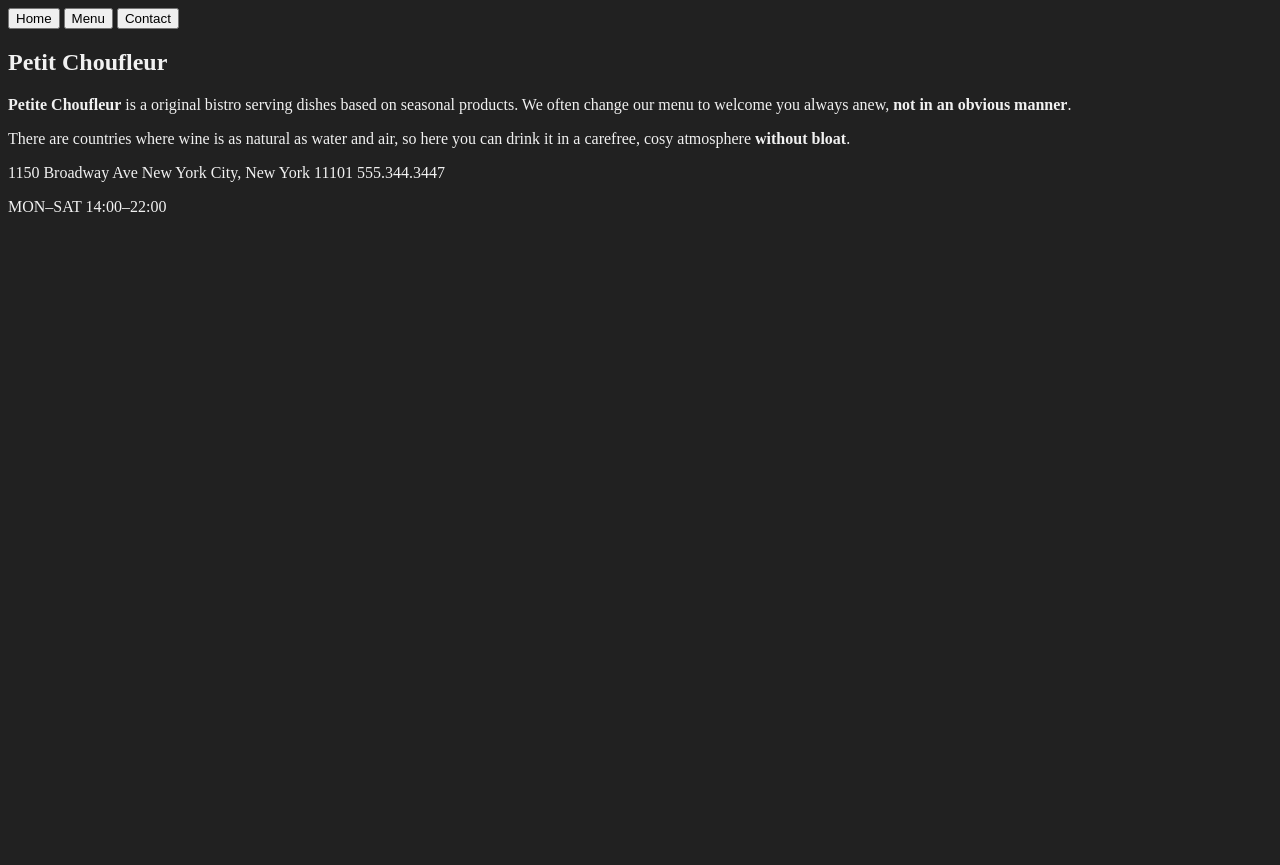
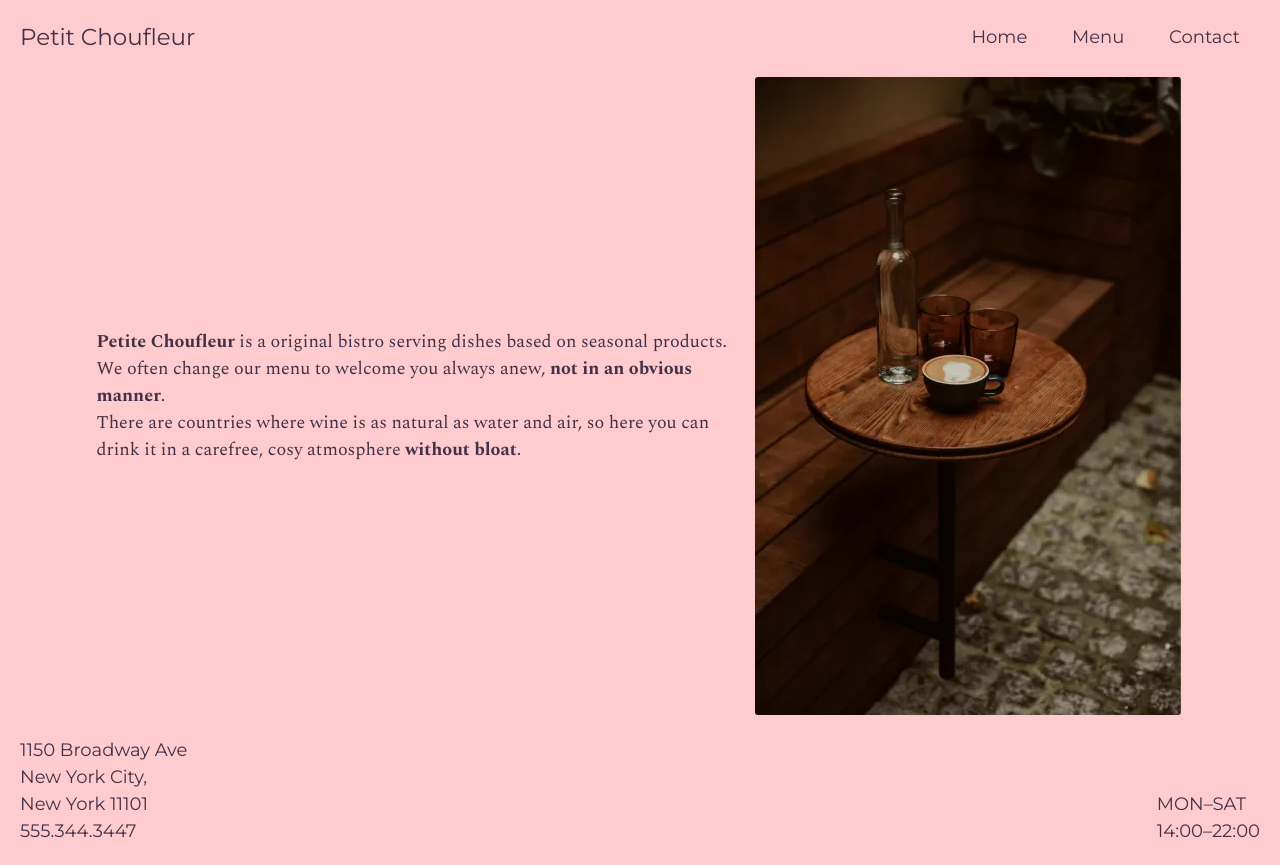
Before and after one commit to AntonyOtero/petit-choufleur, a website built with webpack: page src/template.html in a window 1280 px wide. Before the commit the page ends 800 px from the top, so only its background shows below. Built offline with nearby package versions, Linux system fonts and the light colour scheme.

Commit message:
feature: Add home page

```diff
--- /dev/null
+++ b/src/brictson-reset.css
@@ -0,0 +1,24 @@
+@import "modern-normalize";
+
+:root {
+  line-height: 1.5;
+}
+
+h1, h2, h3, h4, h5, figure, p, ol, ul {
+  margin: 0;
+}
+
+ol[role="list"], ul[role="list"] {
+  list-style: none;
+  padding-inline: 0;
+}
+
+h1, h2, h3, h4, h5 {
+  font-size: inherit;
+  font-weight: inherit;
+}
+
+img {
+  display: block;
+  max-inline-size: 100%;
+}
--- /dev/null
+++ b/src/components/home/home.css
@@ -0,0 +1,10 @@
+#home {
+    display: flex;
+    align-items: center;
+    font-family: Spectral;
+}
+
+.cover-image {
+    border: 2px solid transparent;
+    border-radius: 5px;
+}
--- a/src/components/home/home.js
+++ b/src/components/home/home.js
@@ -1,12 +1,17 @@
+import Cover from "../../images/cover.webp";
+
+import "./home.css";
+
 const home = () => {
     const Component = document.createElement("section");
-    const Title = document.createElement("h1");
     const About = document.createElement("div");
+    const CoverImage = new Image();
 
     Component.setAttribute("id", "home");
     About.setAttribute("id", "about");
+    CoverImage.classList.add("cover-image");
+    CoverImage.src = Cover;
 
-    Title.textContent = "Petit Choufleur";
     About.innerHTML = `
         <p>
             <strong>Petite Choufleur</strong> is a original bistro serving dishes based on seasonal products. We often change our menu to welcome you always anew,  <strong>not in an obvious manner</strong>.
@@ -16,8 +21,8 @@ const home = () => {
         </p>
     `
 
-    Component.append(Title);
-    Component.append(About);
+    Component.appendChild(About);
+    Component.appendChild(CoverImage);
 
     return Component;
 }
--- a/src/index.js
+++ b/src/index.js
@@ -1,4 +1,5 @@
 import { home } from "./components/home/home";
+
 import "./styles.css";
 
 const Content = document.querySelector("#content");
--- /dev/null
+++ b/src/modern-normalize.css
@@ -0,0 +1,223 @@
+/*! modern-normalize v3.0.1 | MIT License | https://github.com/sindresorhus/modern-normalize */
+
+/*
+Document
+========
+*/
+
+/**
+Use a better box model (opinionated).
+*/
+
+*,
+::before,
+::after {
+	box-sizing: border-box;
+}
+
+/**
+1. Improve consistency of default fonts in all browsers. (https://github.com/sindresorhus/modern-normalize/issues/3)
+2. Correct the line height in all browsers.
+3. Prevent adjustments of font size after orientation changes in iOS.
+4. Use a more readable tab size (opinionated).
+*/
+
+html {
+	font-family:
+		system-ui,
+		'Segoe UI',
+		Roboto,
+		Helvetica,
+		Arial,
+		sans-serif,
+		'Apple Color Emoji',
+		'Segoe UI Emoji'; /* 1 */
+	line-height: 1.15; /* 2 */
+	-webkit-text-size-adjust: 100%; /* 3 */
+	tab-size: 4; /* 4 */
+}
+
+/*
+Sections
+========
+*/
+
+/**
+Remove the margin in all browsers.
+*/
+
+body {
+	margin: 0;
+}
+
+/*
+Text-level semantics
+====================
+*/
+
+/**
+Add the correct font weight in Chrome and Safari.
+*/
+
+b,
+strong {
+	font-weight: bolder;
+}
+
+/**
+1. Improve consistency of default fonts in all browsers. (https://github.com/sindresorhus/modern-normalize/issues/3)
+2. Correct the odd 'em' font sizing in all browsers.
+*/
+
+code,
+kbd,
+samp,
+pre {
+	font-family:
+		ui-monospace,
+		SFMono-Regular,
+		Consolas,
+		'Liberation Mono',
+		Menlo,
+		monospace; /* 1 */
+	font-size: 1em; /* 2 */
+}
+
+/**
+Add the correct font size in all browsers.
+*/
+
+small {
+	font-size: 80%;
+}
+
+/**
+Prevent 'sub' and 'sup' elements from affecting the line height in all browsers.
+*/
+
+sub,
+sup {
+	font-size: 75%;
+	line-height: 0;
+	position: relative;
+	vertical-align: baseline;
+}
+
+sub {
+	bottom: -0.25em;
+}
+
+sup {
+	top: -0.5em;
+}
+
+/*
+Tabular data
+============
+*/
+
+/**
+Correct table border color inheritance in Chrome and Safari. (https://issues.chromium.org/issues/40615503, https://bugs.webkit.org/show_bug.cgi?id=195016)
+*/
+
+table {
+	border-color: currentcolor;
+}
+
+/*
+Forms
+=====
+*/
+
+/**
+1. Change the font styles in all browsers.
+2. Remove the margin in Firefox and Safari.
+*/
+
+button,
+input,
+optgroup,
+select,
+textarea {
+	font-family: inherit; /* 1 */
+	font-size: 100%; /* 1 */
+	line-height: 1.15; /* 1 */
+	margin: 0; /* 2 */
+}
+
+/**
+Correct the inability to style clickable types in iOS and Safari.
+*/
+
+button,
+[type='button'],
+[type='reset'],
+[type='submit'] {
+	-webkit-appearance: button;
+}
+
+/**
+Remove the padding so developers are not caught out when they zero out 'fieldset' elements in all browsers.
+*/
+
+legend {
+	padding: 0;
+}
+
+/**
+Add the correct vertical alignment in Chrome and Firefox.
+*/
+
+progress {
+	vertical-align: baseline;
+}
+
+/**
+Correct the cursor style of increment and decrement buttons in Safari.
+*/
+
+::-webkit-inner-spin-button,
+::-webkit-outer-spin-button {
+	height: auto;
+}
+
+/**
+1. Correct the odd appearance in Chrome and Safari.
+2. Correct the outline style in Safari.
+*/
+
+[type='search'] {
+	-webkit-appearance: textfield; /* 1 */
+	outline-offset: -2px; /* 2 */
+}
+
+/**
+Remove the inner padding in Chrome and Safari on macOS.
+*/
+
+::-webkit-search-decoration {
+	-webkit-appearance: none;
+}
+
+/**
+1. Correct the inability to style clickable types in iOS and Safari.
+2. Change font properties to 'inherit' in Safari.
+*/
+
+::-webkit-file-upload-button {
+	-webkit-appearance: button; /* 1 */
+	font: inherit; /* 2 */
+}
+
+/*
+Interactive
+===========
+*/
+
+/*
+Add the correct display in Chrome and Safari.
+*/
+
+summary {
+	display: list-item;
+}
--- a/src/styles.css
+++ b/src/styles.css
@@ -1,4 +1,64 @@
+@import "./brictson-reset.css";
+@import url('https://fonts.googleapis.com/css2?family=Montserrat:ital,wght@0,100..900;1,100..900&family=Spectral:ital,wght@0,200;0,300;0,400;0,500;0,600;0,700;0,800;1,200;1,300;1,400;1,500;1,600;1,700;1,800&display=swap');
+
 body {
-    color: #f1f1f1;
-    background-color: #212121;
+    height: 100vh;
+    width: 100vw;
+    display: flex;
+    flex-direction: column;
+    justify-content: space-between;
+    font-size: 18px;
+    font-family: Montserrat;
+    color: #443148;
+    background-color: #feccce;
 }
+
+p {
+    max-width: 73ch;
+}
+
+header,
+footer {
+    display: flex;
+    justify-content: space-between;
+    padding: 20px;
+}
+
+header {
+    align-items: center;
+}
+
+.logo {
+    font-size: 1.44rem;
+}
+
+nav button {
+    margin: 0 10px;
+    padding: 5px 10px;
+}
+
+footer {
+    align-items: end;
+}
+
+address {
+    font-style: normal;
+}
+
+address a {
+    color: inherit;
+    text-decoration: none;
+}
+
+#content {
+    display: flex;
+    justify-content: center;
+    align-items: center;
+}
+
+.btn {
+    color: inherit;
+    background-color: transparent;
+    border: none;
+    cursor: pointer;
+}
--- a/src/template.html
+++ b/src/template.html
@@ -7,6 +7,9 @@
 </head>
 <body>
     <header>
+        <h1 class="logo">
+            Petit Choufleur
+        </h1>
         <nav>
             <button class="btn nav-tab" id="home-btn">Home</button>
             <button class="btn nav-tab" id="menu-btn">Menu</button>
@@ -17,17 +20,24 @@
         <!-- Dynamically generated content here -->
     </main>
     <footer>
-        <p>
-            1150 Broadway Ave
-            New York City,
-            New York 11101
-
-            555.344.3447
-        </p>
-        <p>
-            MON–SAT
-            14:00–22:00
-        </p>
+        <address>
+            <p>
+                1150 Broadway Ave<br>
+                New York City,<br>
+                New York 11101<br>
+            </p>
+            <a href="tel:+15553443447">
+                555.344.3447
+            </a>
+        </address>
+        <div class="schedule">
+            <p class="days">
+                MON–SAT
+            </p>
+            <p class="time">
+                14:00–22:00
+            </p>
+        </div>
     </footer>
 </body>
 </html>
--- a/webpack.config.js
+++ b/webpack.config.js
@@ -30,7 +30,7 @@ module.exports = {
                 loader: "html-loader",
             },
             {
-                test: /\.(png|svg|jpg|jpeg|gif)$/i,
+                test: /\.(png|svg|jpg|jpeg|gif|webp)$/i,
                 type: "asset/resource",
             },
         ],
```
Also changed, not shown: src/images/cover.webp (added).
